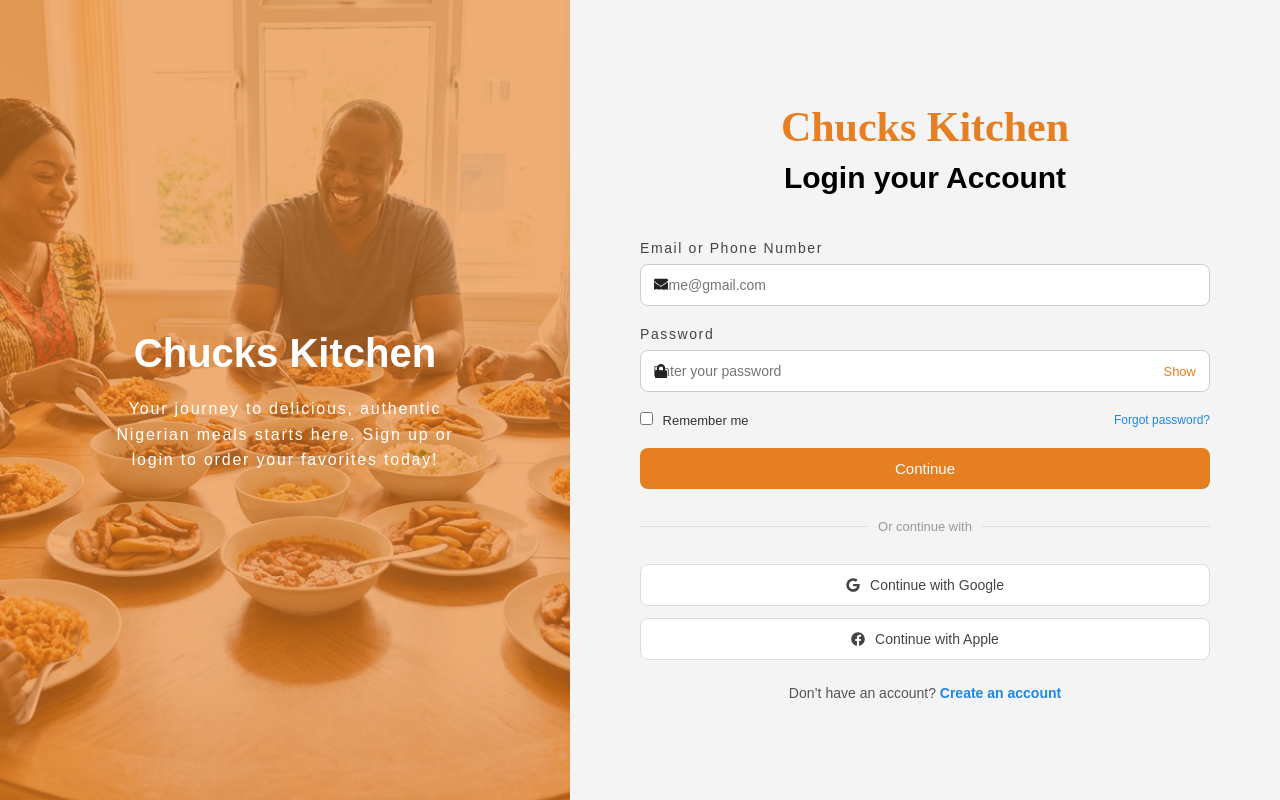
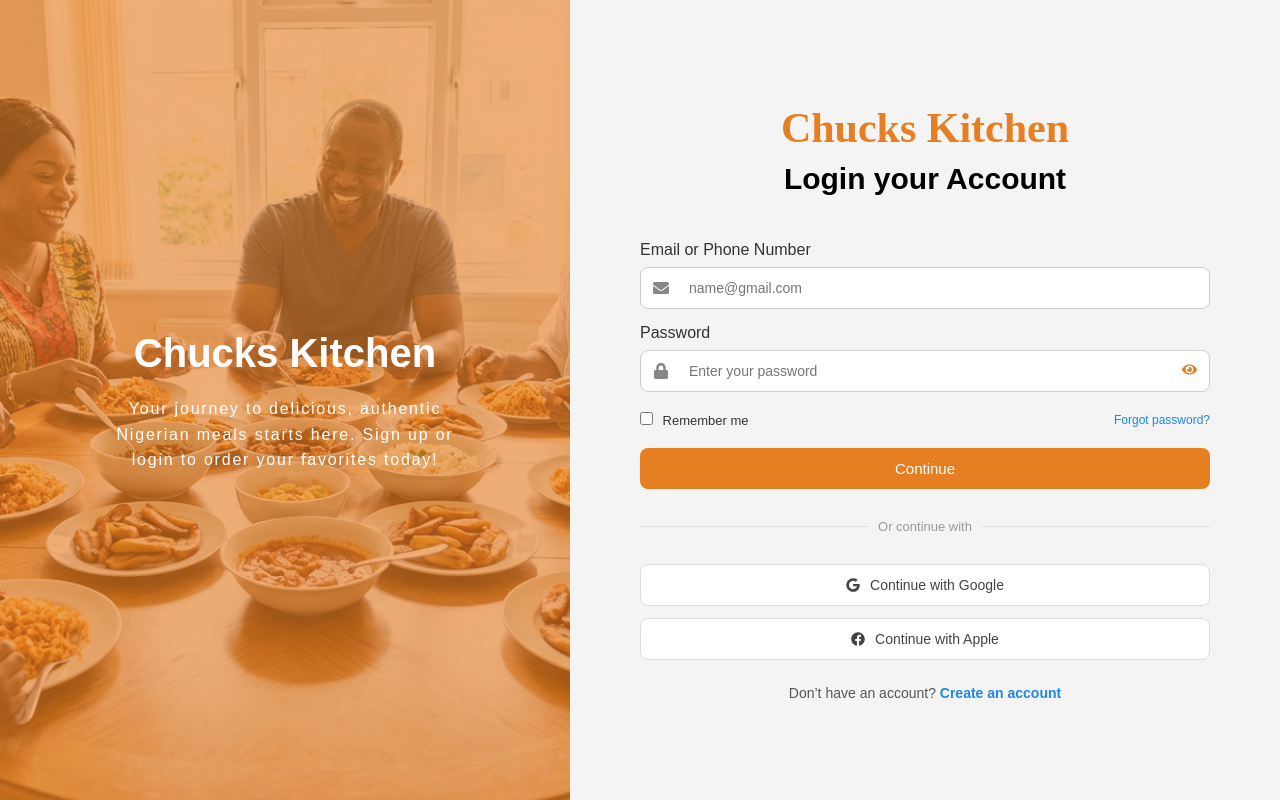
Before and after one commit to Simidaniels/chucks-kitchen, a React app: page /signin in a window 1280 px wide. Shown: the top 800 px of the page. Built offline with nearby package versions, Linux system fonts and the light colour scheme; the HTML template or start-up script is replaced by a standard one; a web font is replaced by a local one.

Commit message:
updates on signIn and signOut

```diff
--- a/src/pages/SignIn.jsx
+++ b/src/pages/SignIn.jsx
@@ -1,5 +1,5 @@
 import React, { useState } from "react";
-import { FaGoogle, FaFacebook, FaEnvelope, FaLock } from "react-icons/fa";
+import { FaGoogle, FaFacebook, FaEnvelope, FaLock, FaEye, FaEyeSlash } from "react-icons/fa";
 import "./styles/SignIn.css";
 import heroImg from "../assets/hero-food.png";
 import Footer from "../components/Footer";
@@ -62,11 +62,11 @@
                           required
                         />
                         <span
-                          className="toggle-password"
-                          onClick={() => setShowPassword(!showPassword)}
-                            >
-                            {showPassword ? "Hide" : "Show"}
-                        </span>
+                            className="toggle-password"
+                            onClick={() => setShowPassword(!showPassword)}
+                          >
+                            {showPassword ? <FaEyeSlash /> : <FaEye />}
+                          </span>
                     </div>
                 </div>
                 <div className="form-options">
--- a/src/pages/SignUp.jsx
+++ b/src/pages/SignUp.jsx
@@ -1,5 +1,5 @@
 import React, { useState } from "react";
-import { FaGoogle, FaFacebook, FaEnvelope, FaLock, FaPhone } from "react-icons/fa";
+import { FaGoogle, FaFacebook, FaEnvelope, FaLock, FaPhone, FaEye, FaEyeSlash } from "react-icons/fa";
 import "./styles/SignIn.css"; // reuse same CSS
 import heroImg from "../assets/hero-food.png";
 import Footer from "../components/Footer";
@@ -81,10 +81,10 @@
               />
               <span
                 className="toggle-password"
-                onClick={() => setShowPassword(!showPassword)}
-              >
-                {showPassword ? "Hide" : "Show"}
-              </span>
+              onClick={() => setShowPassword(!showPassword)}
+>
+  {showPassword ? <FaEyeSlash /> : <FaEye />}
+</span>
             </div>
           </div>
 
@@ -102,7 +102,7 @@
                 className="toggle-password"
                 onClick={() => setShowConfirm(!showConfirm)}
               >
-                {showConfirm ? "Hide" : "Show"}
+                {showConfirm ? <FaEyeSlash /> : <FaEye />}
               </span>
             </div>
           </div>
--- a/src/pages/styles/SignIn.css
+++ b/src/pages/styles/SignIn.css
@@ -69,52 +69,44 @@
     text-align: center;
 }
 
-/* ===== FORM ===== */
-.form-group {
-    margin-bottom: 20px;
+
+
+
+
+
+
+
+.form-group .input-wrapper {
+    display: flex;
+    align-items: center;
+    border: 1px solid #ccc;
+    border-radius: 8px;
+    padding: 0 12px;
+    background: #fff;
 }
-.form-group label {
-    display: block;
-    margin-bottom: 6px;
-    font-size: 14px;
-    font-weight: 500;
-    color: #444;
-    letter-spacing: 1.6px;
-}
-/* ===== INPUT WRAPPER ===== */
-.input-wrapper {
-    position: relative;
+
+.input-icon {
+    font-size: 16px;
+    color: #888;
+    margin-right: 8px;
     display: flex;
     align-items: center;
 }
+
 .input-wrapper input {
+    flex: 1; /* takes remaining space */
+    border: none !important;
+    outline: none !important;
+    font-size: 14px;
+    background: none;
+    padding: 12px 0;
+}
 
-    width: 100%;
-    padding: 12px 14px 12px 42px;
-    border: 1px solid #ddd;
-    border-radius: 8px;
-    outline: none;
-    font-size: 14px;
-    transition: 0.3s ease;
-    background: #fff;
-}
-.input-wrapper input:focus {
-    border-color: #e67e22;
-    box-shadow: 0 0 0 2px rgba(230, 126, 34, 0.15);
-}
-/* ===== INPUT ICON ===== */
-.input-icon {
-    position: absolute;
-    left: 14px;
-    font-size: 14px;
-    color: #222222;
-}
 /* ===== PASSWORD TOGGLE ===== */
 .toggle-password {
-    position: absolute;
-    right: 14px;
-    font-size: 13px;
+    font-size: 15px;
     color: #e67e22;
+    transition: color 0.2s ease;
     cursor: pointer;
     user-select: none;
 }
@@ -125,6 +117,7 @@
     align-items: center;
     font-size: 13px;
     margin-bottom: 20px;
+    margin-top: 20px;
 }
 .form-options input {
     margin-right: 6px;
```
